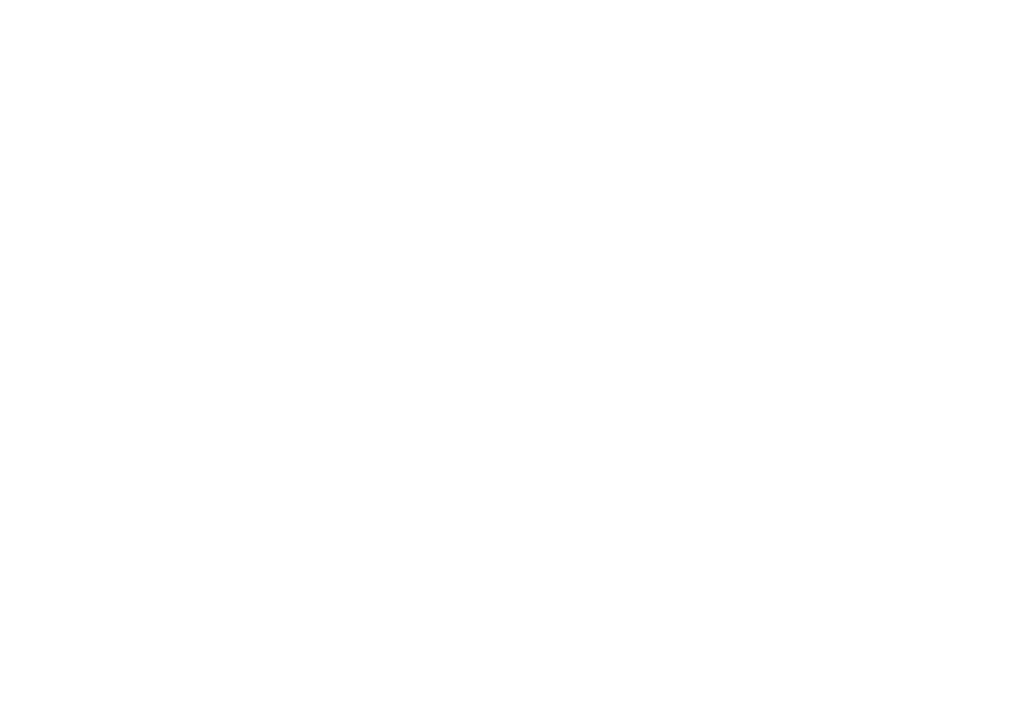
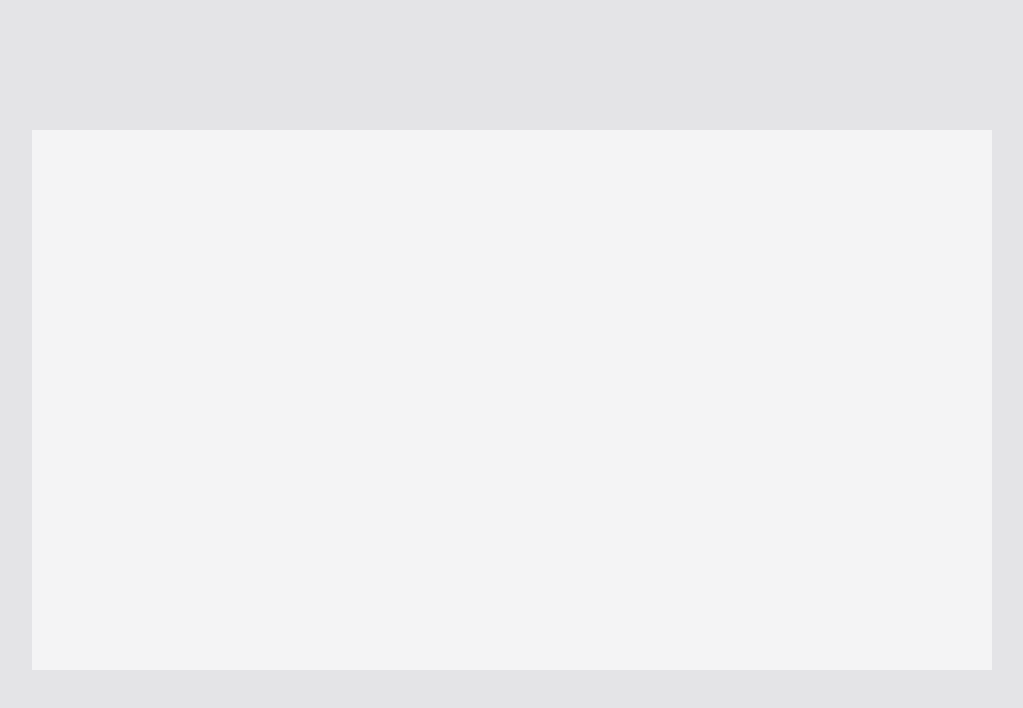
Before and after one commit to LPac1n1/overlay-sync, a React (Vite) app: page / in a window 1280 px wide. Shown: the top 708 px of the page, without its empty margins (128-1151 px from the left). Built offline with nearby package versions, Linux system fonts and the light colour scheme.

Commit message:
[Update 1] Web application interface added

```diff
--- a/src/App.jsx
+++ b/src/App.jsx
@@ -1,3 +1,7 @@
-function App() {}
+import Canvas from "./components/Canvas.jsx";
+
+function App() {
+  return <Canvas />;
+}
 
 export default App;
--- /dev/null
+++ b/src/components/Canvas.jsx
@@ -0,0 +1,11 @@
+import Screen from "./Screen.jsx";
+
+function Canvas() {
+  return (
+    <div className="w-screen h-screen bg-zinc-200 flex justify-center items-center">
+      <Screen />
+    </div>
+  );
+}
+
+export default Canvas;
--- /dev/null
+++ b/src/components/Screen.jsx
@@ -0,0 +1,5 @@
+function Screen() {
+  return <div className="w-screen-width h-screen-height bg-zinc-100"></div>;
+}
+
+export default Screen;
--- a/tailwind.config.js
+++ b/tailwind.config.js
@@ -2,7 +2,12 @@
 export default {
   content: ["./index.html", "./src/**/*.{js,ts,jsx,tsx}"],
   theme: {
-    extend: {},
+    extend: {
+      spacing: {
+        "screen-width": "calc(1920px / 2)",
+        "screen-height": "calc(1080px / 2)",
+      },
+    },
   },
   plugins: [],
 };
```
Also changed, not shown: src/App.css (deleted).
